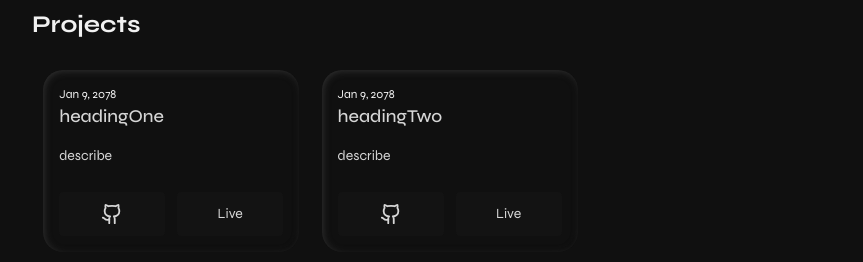
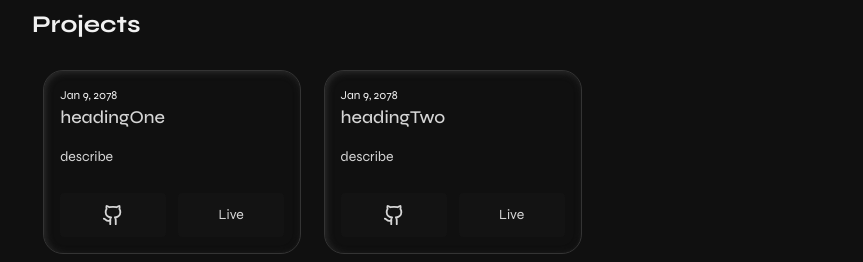
Before and after one commit to mohs-in/website_v3, a React (Vite) app: page / in a window 1280 px wide. Shown: the part 584-846 px from the top of the page, without its empty margins (208-1071 px from the left). Built offline with nearby package versions, Linux system fonts and the light colour scheme.

Commit message:
update border

```diff
--- a/src/App.scss
+++ b/src/App.scss
@@ -83,7 +83,7 @@ article {
     flex-direction: column;
     justify-content: space-between;
     height: 70%;
-    // border: 1px solid $color-dark;
+    border: 1px solid $color-dark;
     border-radius: 1.25rem;
     width: fit-content;
     margin: .7em;
```
